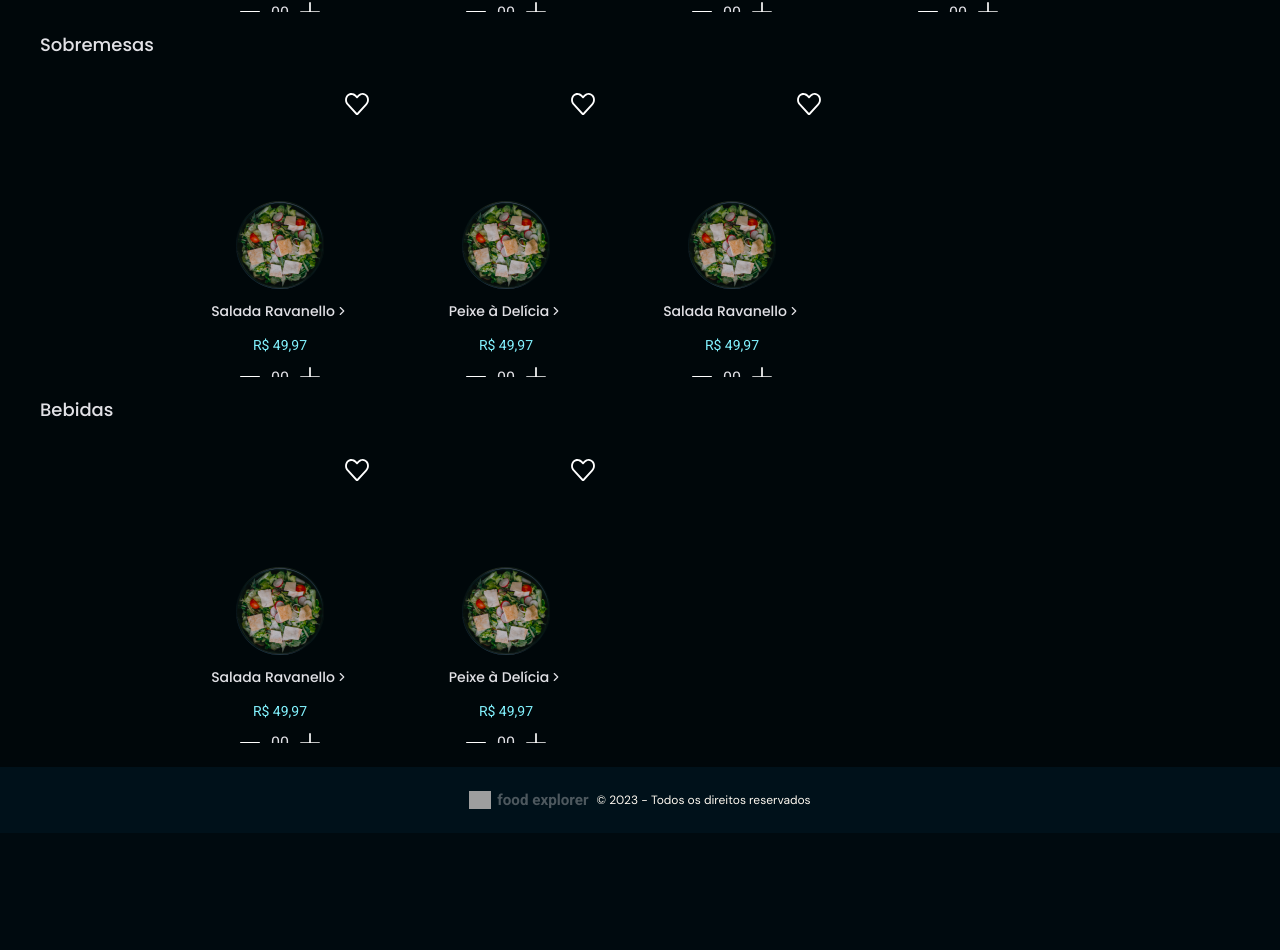
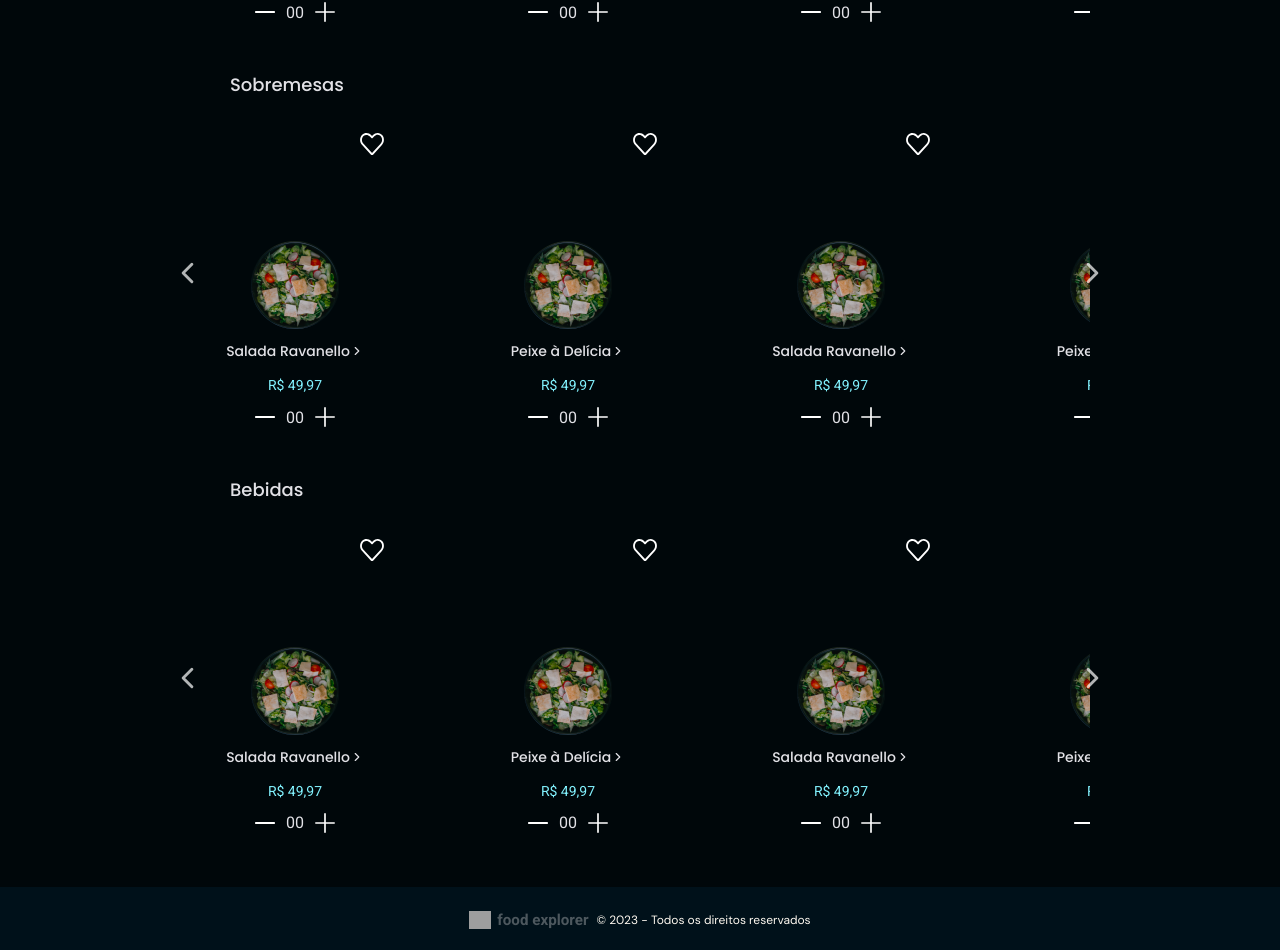
Before and after one commit to LaraAEC/foodExplorer_page, a React (Vite) app: page / in a window 1280 px wide. Shown: the part 777-1727 px from the top of the page. Before the commit the page ends 1610 px from the top, so only its background shows below. Built offline with nearby package versions, Linux system fonts and the light colour scheme; grey boxes are pictures that could not be loaded.

Commit message:
atualizado

```diff
--- a/src/components/DishCard/styles.js
+++ b/src/components/DishCard/styles.js
@@ -1,11 +1,10 @@
 import styled from 'styled-components';
 
 export const Container = styled.div`
-
   width:100%;
   height: 100%;
 
-  padding: 24px;
+  padding: 2.4rem;
 
   background: ${({ theme }) => theme.COLORS.BACKGROUND_200};
 
@@ -13,7 +12,6 @@ export const Container = styled.div`
 
   main {
     display: flex;
-    align-items: ;
 
     margin: 0 auto;
 
--- a/src/components/Section/index.jsx
+++ b/src/components/Section/index.jsx
@@ -3,12 +3,8 @@ import { Container } from "./styles";
 export function Section({ title, children }) {
   return (
     <Container>
-
       <h2>{title}</h2>
-
-      <div className="Carousel">
-        {children}
-      </div>
+      {children}
     </Container>
   );
 }
--- a/src/components/Section/styles.js
+++ b/src/components/Section/styles.js
@@ -21,30 +21,4 @@ export const Container = styled.section`
       margin: 2rem 7rem;
     }
   }
-
-  .Carousel {
-    margin: 0 auto;
-
-    display: flex;
-    gap: 1.6rem;
-
-    overflow: hidden;
-
-    width: 38rem;
-    height: 30.0rem;
-
-    @media (min-width: 768px) {
-      width: 69.5rem;
-      height: 30.0rem;
-    }
-
-    @media (min-width: 1024px) {
-      width: 93rem;
-      height: 30.0rem;
-    }
-
-    @media (min-width: 1300px) {
-      width: 127.0rem;
-    }
-  }
 `;
--- a/src/pages/UserHome/index.jsx
+++ b/src/pages/UserHome/index.jsx
@@ -1,4 +1,7 @@
-import { Container, Content, Card } from './styles';
+import { Container, Content, Arrow } from './styles';
+import { useRef } from 'react';
+
+import { FiChevronLeft, FiChevronRight } from 'react-icons/fi';
 
 import MobileBannerPng from '../../assets/mobileBanner.png';
 import DesktopBannerPng from '../../assets/desktopBanner.png';
@@ -13,11 +16,56 @@ import { DishCard } from '../../components/DishCard';
 import { Footer } from '../../components/Footer';
 
 
+
 export function UserHome() {
+  const scrollMealList = useRef(null);
+  const scrollDrinkList = useRef(null);
+  const scrollDessertList = useRef(null);
 
   const isMobile = useMediaQuery({ maxWidth: 768 });
   const imageUrl = isMobile ? MobileBannerPng : DesktopBannerPng;
 
+  const handlePrevMealList = () => {
+    scrollMealList.current.scrollBy({
+    left: -120,
+    behavior: 'smooth'
+  });
+}
+
+const handleNextMealList = () => {
+    scrollMealList.current.scrollBy({
+    left: 120,
+    behavior: 'smooth'
+  });
+}
+
+const handlePrevDrinkList = () => {
+    scrollDrinkList.current.scrollBy({
+      left: -120,
+      behavior: 'smooth'
+    });
+  }
+
+  const handleNextDrinkList = () => {
+    scrollDrinkList.current.scrollBy({
+      left: 120,
+      behavior: 'smooth'
+    });
+  }
+
+  const handlePrevDessertList = () => {
+    scrollDessertList.current.scrollBy({
+      left: -120,
+      behavior: 'smooth'
+    });
+  }
+
+  const handleNextDessertList = () => {
+    scrollDessertList.current.scrollBy({
+      left: 120,
+      behavior: 'smooth'
+    });
+  }
 
   return (
     <Container>
@@ -39,27 +87,72 @@ export function UserHome() {
           </div>
 
           <Section title="Refeições">
-            <Card>
+            <div ref={scrollMealList}>
               <DishCard title="Salada Ravanello" />
               <DishCard title="Peixe à Delícia" />
               <DishCard title="Salada Ravanello" />
               <DishCard title="Peixe à Delícia" />
-            </Card>
+            </div>
+
+            <Arrow
+              direction="prev"
+              onclick={handlePrevMealList}
+            >
+              <FiChevronLeft />
+            </Arrow>
+
+            <Arrow
+              direction="next"
+              onclick={handleNextMealList}
+            >
+              <FiChevronRight />
+            </Arrow>
+
           </Section>
 
           <Section title="Sobremesas">
-            <Card>
+            <div ref={scrollDessertList}>
               <DishCard title="Salada Ravanello" />
               <DishCard title="Peixe à Delícia" />
               <DishCard title="Salada Ravanello" />
-            </Card>
+              <DishCard title="Peixe à Delícia" />
+            </div>
+            <Arrow
+              direction="prev"
+              onclick={handlePrevDessertList}
+            >
+              <FiChevronLeft />
+            </Arrow>
+
+            <Arrow
+              direction="next"
+              onclick={handleNextDessertList}
+            >
+              <FiChevronRight />
+            </Arrow>
           </Section>
 
           <Section title="Bebidas">
-            <Card>
+            <div ref={scrollDrinkList}>
               <DishCard title="Salada Ravanello" />
               <DishCard title="Peixe à Delícia" />
-            </Card>
+              <DishCard title="Salada Ravanello" />
+              <DishCard title="Peixe à Delícia" />
+            </div>
+
+            <Arrow
+              direction="prev"
+              onclick={handlePrevDrinkList}
+            >
+              <FiChevronLeft />
+            </Arrow>
+
+            <Arrow
+            direction="next"
+            onclick={handleNextDrinkList}
+            >
+              <FiChevronRight />
+            </Arrow>
           </Section>
 
         </Content>
--- a/src/pages/UserHome/styles.js
+++ b/src/pages/UserHome/styles.js
@@ -159,11 +159,38 @@ export const Content = styled.div`
     }
    }
   }
+  > section {
+    position: relative;
+    margin: 0 auto;
+    max-width: 90rem;
+
+    > div {
+      display: flex;
+      align-items: center;
+      overflow-x: hidden;
+      flex-direction: row;
+      gap: 1.5rem;
+
+      scroll-behavior: smooth;
+      scroll-snap-type: x mandatory;
+    }
+  }
 `;
 
-export const Card = styled.div`
-  width: 210px;
+export const Arrow = styled.button`
+    position: absolute;
+    top: 53.5%;
+    transform: translateY(-50%);
+    border: none;
+    filter: opacity(0.7);
+    height: 33.5rem;
+    color: ${({ theme }) => theme.COLORS.WHITE_100};
+    font-size: 3.5rem;
+    background: transparent;
 
-  display: flex;
-  gap: 16px;
+    ${({ direction }) => direction === 'prev' ? `
+        left: -2rem;
+    `: `
+        right: -2rem;
+`}
 `;
```
